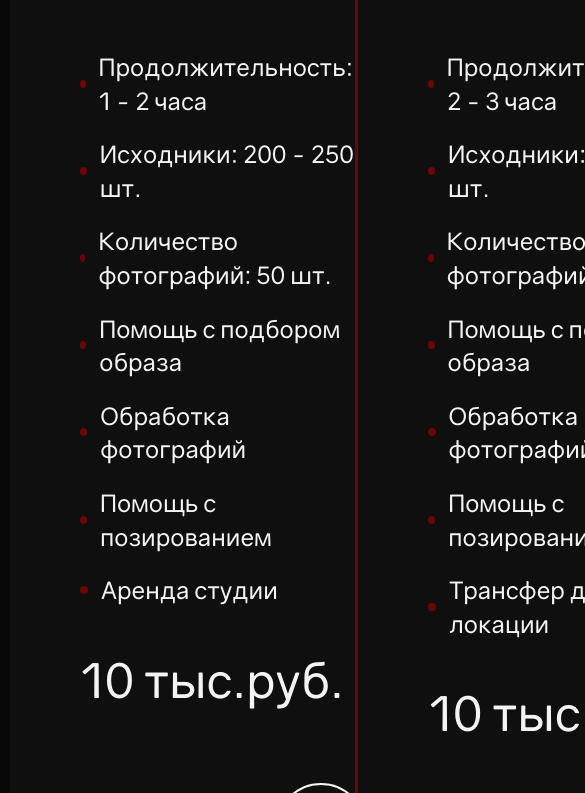
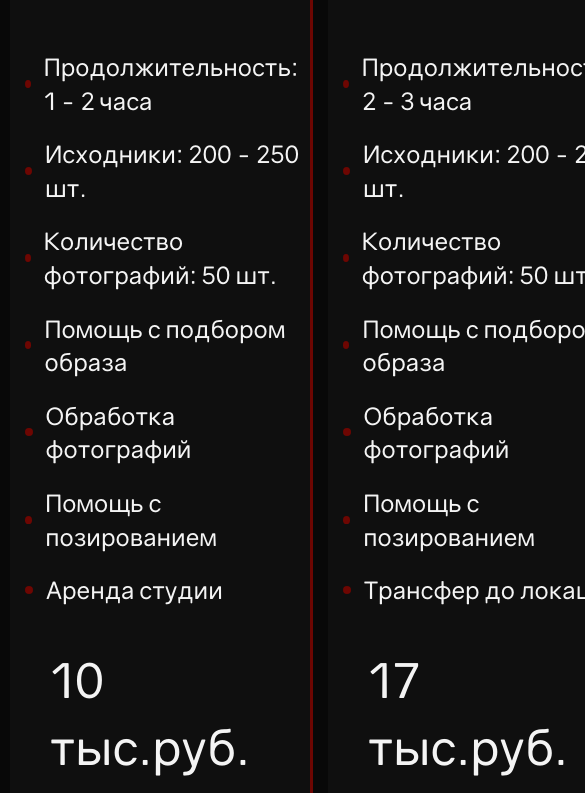
Before and after one commit to YaKolyash/website-for-the-photographer, a plain HTML site: page HTML/index.html in a window 390 px wide. Shown: the part 324-1117 px from the top of the page, 585 px wide, since content can reach past the window. Drawn offline with nearby package versions, Linux system fonts and the light colour scheme.

Commit message:
add adaptive 1141px

```diff
--- a/HTML/index.html
+++ b/HTML/index.html
@@ -518,7 +518,7 @@
           </ul>
         </div>
         <div class="item-value">
-          <p>10 тыс.руб.</p>
+          <p>17 тыс.руб.</p>
         </div>
         <div class="arrow">
           <div class="price-arrow">
--- a/HTML/scss/blocks/price.scss
+++ b/HTML/scss/blocks/price.scss
@@ -186,40 +186,19 @@
     transition-duration: 0.3s;
 }
 
-// @media (max-width: 1210px) {
-//     .arrow-block {
-//         top: -78px;
-//         left: 190px;
+@media (max-width: 1141px) {
+    .price-item {
+        margin-right: 15px;
+    }
 
-//         & ::after {
-//             width: 90px;
-//             height: 90px;
-//             bottom: -20px;
-//             right: 90px;
-//         }
+    .article-group {
+        margin-left: 15px;
+    }
 
-//         & :hover::after {
-//             bottom: -29px;
-//             right: 113px;
-//         }
-//     }
-// }
-
-// @media (max-width: 706px) {
-//     .arrow-block {
-//         top: -68px;
-//         left: 90px;
-
-//         & ::after {
-//             width: 50px;
-//             height: 50px;
-//             bottom: -20px;
-//             right: 110px;
-//         }
-
-//         & :hover::after {
-//             bottom: -29px;
-//             right: 113px;
-//         }
-//     }
-// }
+    .item-value {
+        margin: 40px 0 0 40px;
+    }
+    .arrow {
+        justify-content: flex-start;
+    }
+}
```
Also changed, not shown: HTML/price.html (+1 -1 lines), css/style.css.
